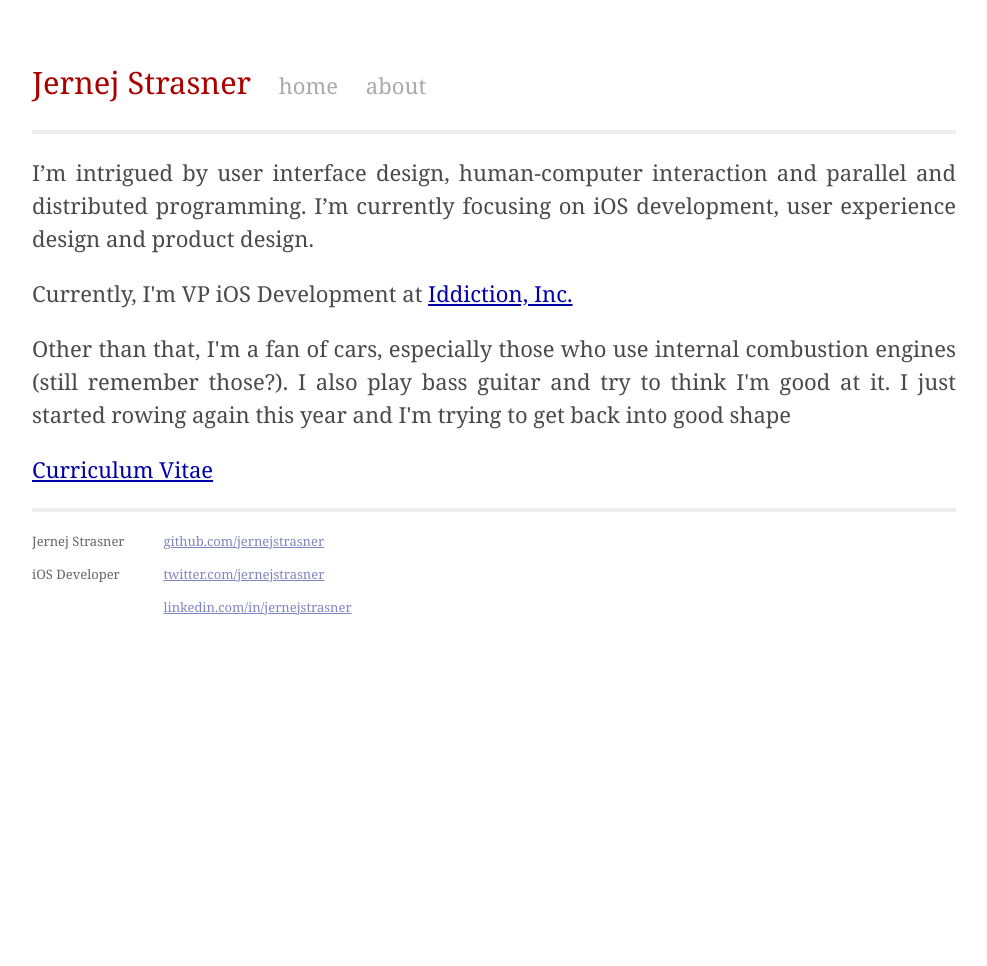
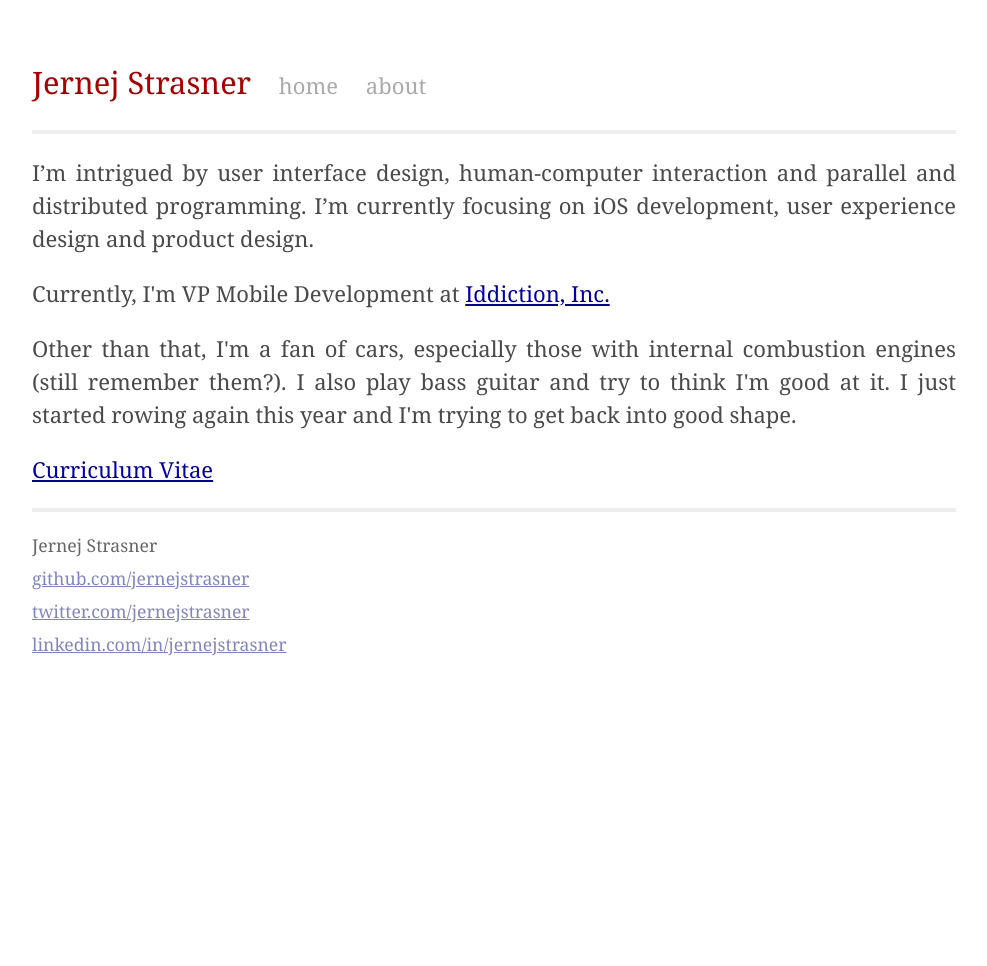
Before and after one commit to jernejstrasner/jernejstrasner.github.io, a Jekyll site: the page built from about.html, in a window 1280 px wide. Shown: the whole page, without its empty margins (146-1133 px from the left). Built offline with Jekyll 4.4.1, drawn with Linux system fonts in a browser that asks for light colours.

Commit message:
Updated footer and about page

```diff
--- a/_layouts/default.html
+++ b/_layouts/default.html
@@ -27,14 +27,8 @@
         {{ content }}
 
         <div class="footer">
-            <div class="contact">
 	        <p>
 	            Jernej Strasner<br/>
-                    iOS Developer
-                </p>
-            </div>
-            <div class="contact">
-                <p>
 	            <a href="http://github.com/jernejstrasner/">github.com/jernejstrasner</a><br/>
 	            <a href="http://twitter.com/jernejstrasner/">twitter.com/jernejstrasner</a><br/>
 	            <a href="http://www.linkedin.com/in/jernejstrasner">linkedin.com/in/jernejstrasner</a><br/>
@@ -42,7 +36,6 @@
         </div>
     </div>
 </div>
-</div>
 <!-- /container -->
 <script type="text/javascript" src="{{ site.url }}/js/retina-1.1.0.min.js"></script>
 </body>
--- a/about.html
+++ b/about.html
@@ -6,8 +6,8 @@ title: "Jernej Strasner :: About"
 <div id="about">
     <p>I’m intrigued by user interface design, human-computer interaction and parallel and distributed programming.
         I’m currently focusing on iOS development, user experience design and product design.</p>
-    <p>Currently, I'm VP iOS Development at <a href="http://iddiction.com" target="_blank">Iddiction, Inc.</a></p>
-    <p>Other than that, I'm a fan of cars, especially those who use internal combustion engines (still remember those?).
-        I also play bass guitar and try to think I'm good at it. I just started rowing again this year and I'm trying to get back into good shape</p>
+    <p>Currently, I'm VP Mobile Development at <a href="http://iddiction.com" target="_blank">Iddiction, Inc.</a></p>
+    <p>Other than that, I'm a fan of cars, especially those with internal combustion engines (still remember them?).
+        I also play bass guitar and try to think I'm good at it. I just started rowing again this year and I'm trying to get back into good shape.</p>
     <p><a href="/CV.pdf" target="_blank">Curriculum Vitae</a></p>
 </div>
--- a/css/main.css
+++ b/css/main.css
@@ -146,18 +146,13 @@ a:visited {
 }
 
 .site .footer {
-    font-size: small;
+    font-size: 80%;
     color: #666;
     border-top: 4px solid #eee;
     overflow: hidden;
 }
 
-.site .footer .contact {
-    float: left;
-    margin-right: 3em;
-}
-
-.site .footer .contact a {
+.site .footer a {
     color: #8085C1;
 }
 
```
Lines whose indentation alone changed are shown as unchanged.
